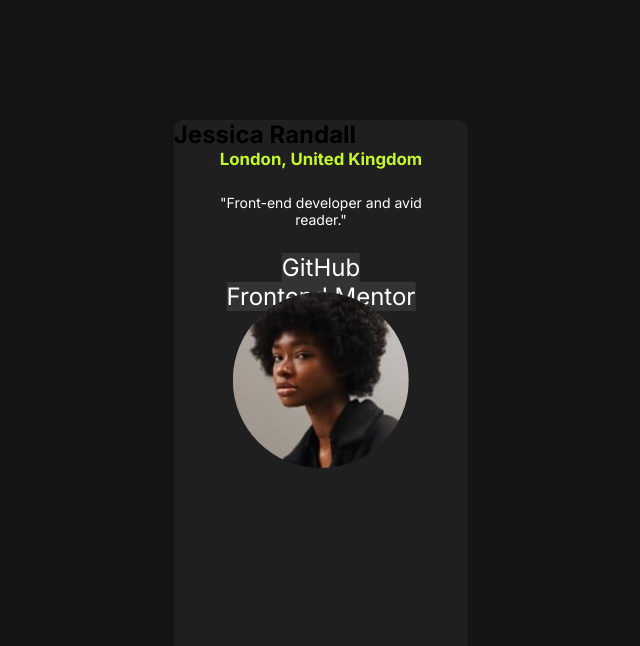
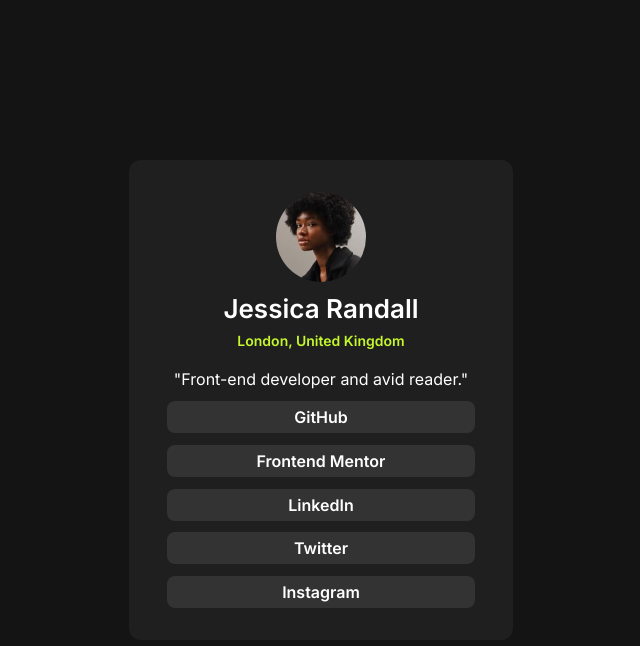
Before and after one commit to Felpsilva01/projetos-pratica, a plain HTML site: page social-links-profile-main/index.html in a window 1280 px wide. Shown: the whole page, without its empty margins (319-959 px from the left). Drawn offline with Linux system fonts and the light colour scheme.

```diff
--- /dev/null
+++ b/blog-preview-card-main/style.css
@@ -0,0 +1,89 @@
+@charset "UTF-8";
+@import url('https://fonts.googleapis.com/css2?family=Figtree:ital,wght@0,300..900;1,300..900&display=swap');
+
+
+:root {
+    --amarelo: hsl(47, 88%, 63%);
+    --White: hsl(0, 0%, 100%);
+    --Grey: hsl(0, 0%, 50%);
+    --Black: hsl(0, 0%, 7%);
+    --fontePadrao: "Figtree", sans-serif;
+}
+
+body {
+    position: relative;
+    height: 100vh;
+    padding: 0px;
+    margin: 0px;
+
+    background-color: var(--amarelo);
+    font-family: var(--fontePadrao);
+}
+
+main{
+    position: absolute;
+    background-color: white;
+    border: 2px solid black;
+    border-radius: 20px;
+    box-shadow: 10px 10px 1px black;
+    max-width: 450px;
+    min-width: 400px;
+
+    top: 50%;
+    left: 50%;
+    transform: translate(-50%, -50%);
+}
+
+.banner > img {
+    display: block;
+    margin: 30px auto;
+    border-radius: 10px;
+    box-shadow: 0px 0px 5px rgba(0, 0, 0, 0.609);
+
+}
+
+.sub-tag {
+    display: inline;
+    padding: 5px 10px;
+    margin-left: 30px;
+
+    border-radius: 5px;
+    background-color: var(--amarelo);
+    color: black;
+    font-weight: 900;
+}
+
+#tag__date {
+    margin-left: 30px;
+    padding: 10px 0px;
+    font-weight: 600;
+}
+
+.titulo__conteudo {
+    font-weight: 900;
+    margin-left: 30px;
+}
+
+.conteudo__texto {
+    color: var(--Grey);
+    margin-left: 30px;
+    font-weight: 400;
+}
+
+.creditos {
+    display: flex;
+    justify-content: left;
+    margin: 0px 30px;
+}
+
+.creditos > img {
+    width: 5vh;
+    height: 5vh;
+}
+
+.creditos > h4 {
+    display: inline-flex;
+    flex-direction: row;
+    font-weight: 900;
+    padding-left: 20px;
+}
--- a/social-links-profile-main/index.html
+++ b/social-links-profile-main/index.html
@@ -2,28 +2,36 @@
 <html lang="en">
 <head>
   <meta charset="UTF-8">
-  <meta name="viewport" content="width=device-width, initial-scale=1.0">
-  <link rel="shortcut icon" href="https://icons.iconarchive.com/icons/aha-soft/3d-social/256/Social-network-icon.png" type="image/x-icon">
-  <link rel="stylesheet" href="style.css">
+  <meta name="viewport" content="width=device-width, initial-scale=1.0"> <!-- displays site properly based on user's device -->
+
+  <link rel="icon" type="image/png" sizes="32x32" href="./assets/images/favicon-32x32.png">
+  <link rel="stylesheet" href="./style.css">
+
   <title>Frontend Mentor | Social links profile</title>
+
+  <!-- Feel free to remove these styles or customise in your own stylesheet 👍 -->
+  <style>
+    .attribution { font-size: 11px; text-align: center; }
+    .attribution a { color: hsl(228, 45%, 44%); }
+  </style>
 </head>
 <body>
-
+  <div class="container">
   <main>
-    <section class="conteudo__apresentacao">
-      <img src="assets/images/avatar-jessica.jpeg" alt="">
-      <h3>Jessica Randall</h1>
-      <h4>London, United Kingdom</h2>
-      <p>"Front-end developer and avid reader."</p>
-    </section>
-    <section class="conteudo__botao">
-      <a href="">GitHub</a>
-      <a href="">Frontend Mentor</a>
-      <a href="">LinkedIn</a>
-      <a href="">Twitter</a>
-      <a href="">Instagram</a>
-    </section>
-  </main>
-
+    <div id="profile"></div>
+<h1>
+  Jessica Randall<br>
+  <span>London, United Kingdom</span>
+</h1>
+<h2>
+  "Front-end developer and avid reader."
+</h2>
+<a href="https://github.com/" class="link"> GitHub</a>
+<a href="https://frontendmentor.io/" class="link">Frontend Mentor</a>
+<a href="https://linkedin.com" class="link">LinkedIn</a>
+<a href="https://twitter.com/" class="link">Twitter</a>
+<a href="https://www.instagram.com/" class="link"> Instagram</a>
+</main>
+</div>
 </body>
 </html>
--- a/social-links-profile-main/style.css
+++ b/social-links-profile-main/style.css
@@ -1,72 +1,118 @@
-@charset "UTF-8";
-
 @import url('https://fonts.googleapis.com/css2?family=Inter:wght@100..900&display=swap');
 
-
-:root {
-    --fontepadrao: "Inter", sans-serif;
-    --verde: hsl(75, 94%, 57%);
-    --branco: hsl(0, 0%, 100%);
-    --cinza: hsl(0, 0%, 20%);
-    --cinzaEscuro: hsl(0, 0%, 12%);
-    --pretoOff: hsl(0, 0%, 8%);
+body {
+    margin: 0;
+    padding: 0;
+    box-sizing: border-box;
+    font-family: 'Inter';
 }
 
 * {
-    padding: 0px;
-    margin: 0px;
-    font-size: 24px;
+    margin: 0;
+    padding: 0;
+    box-sizing: border-box;
+    font-family: 'Inter';
 }
 
-body {
-    background-color: var(--pretoOff);
-    font-family: var(--fontepadrao);
+:root {
+    --default-background-color: hsl(0, 0%, 8%);
+    --main-background-color: hsl(0, 0%, 12%);
+    --link-background-color: hsl(0, 0%, 20%);
+    --link-font-color: hsl(0, 0%, 100%);
+    --location-font-color: hsl(75, 94%, 57%);
+    --white-font-color: #fff;
+}
+
+.container {
+    display: grid;
+    height: 100vh;
+    width: 100vw;
+    grid-template-rows: 10fr auto;
+    place-items: center;
+    background-color: var(--default-background-color);
 }
 
 main {
-    position: absolute;
-    background-color: var(--cinzaEscuro);
-    left: 50%;
-    top: 50%;
-    transform: translate(-50%, -50%);
-    height: 70%;
-    width: 23%;
-    border-radius: 10px;
+    display: flex;
+    flex-direction: column;
+    align-items: center;
+    justify-content: space-around;
+    width: 30vw;
+    height: 60vh;
+    background-color: var(--main-background-color);
+    border-radius: 12px;
+    padding: 2%;
 }
 
-img {
+#profile {
+    height: 90px;
+    width: 90px;
     border-radius: 50%;
-    position: absolute;
-    top: 15%;
-    left: 50%;
-    transform: translate(-50%, 50%);
+    background: url(./assets/images/avatar-jessica.jpeg);
+    background-repeat: no-repeat;
+    background-size: cover;
+    background-position: center;
+
 }
 
-h3 {
-    position: inherit;
+main h1 {
+    display: flex;
+    flex-direction: column;
+    justify-content: center;
+    align-items: center;
+    font-size: 26px;
+    color: var(--white-font-color);
+    font-weight: 600;
+    width: 30vw;
 }
 
-h4 {
-    color: var(--verde);
-    text-align: center;
-    font-size: 0.7em;
+h1 span{
+    margin: 2%;
+    color: var(--location-font-color);
+    font-size: 14px;
+    font-weight: 600;
 }
 
-p {
-    margin: 25px;
-    color: var(--branco);
-    font-size: 14px;
+main h2{
+    width: 30vw;
+    font-size: 16px;
+    color: var(--white-font-color);
+    font-weight: 400;
     text-align: center;
 }
 
-a {
+.link {
+    display: flex;
+    text-align: center;
     text-decoration: none;
-    background-color: var(--cinza);
-    color: var(--branco);
+    width: 24vw;
+    height: 4vh;
+    background-color: var(--link-background-color);
+    color: var(--link-font-color);
+    justify-content: center;
+    align-items: center;
+    border-radius: 8px;
+    font-weight: 600;
 }
 
-.conteudo__botao {
-    display: flex;
-    flex-direction: column;
-    align-items: center;
+.link:hover {
+    color: var(--link-background-color);
+    background-color: var(--location-font-color);
 }
+
+@media screen and (max-width: 375px) {
+    main {
+        height: 80vh;
+        width: 85vw;
+    }
+    .link {
+        width: 80vw;
+        height: 7vh;
+    }
+    main h2 {
+        width: 85vw;
+    }
+    main h1 {
+        width: 85vw;
+    }
+}
```
Also changed, not shown: blog-preview-card-main/index.html (added, +31 -0 lines), blog-preview-card-main/assets/fonts/Figtree-Italic-VariableFont_wght.ttf (added), blog-preview-card-main/assets/fonts/Figtree-VariableFont_wght.ttf (added), blog-preview-card-main/assets/fonts/OFL.txt (added), blog-preview-card-main/assets/fonts/README.txt (added), blog-preview-card-main/assets/fonts/static/Figtree-ExtraBold.ttf (added), blog-preview-card-main/assets/fonts/static/Figtree-SemiBold.ttf (added), blog-preview-card-main/assets/images/favicon-32x32.png (added), blog-preview-card-main/assets/images/illustration-article.svg (added), blog-preview-card-main/assets/images/image-avatar.webp (added), blog-preview-card-main/design/active-states.jpg (added), blog-preview-card-main/design/desktop-design.jpg (added), blog-preview-card-main/design/desktop-preview.jpg (added), blog-preview-card-main/design/mobile-design.jpg (added), 1 other file.
